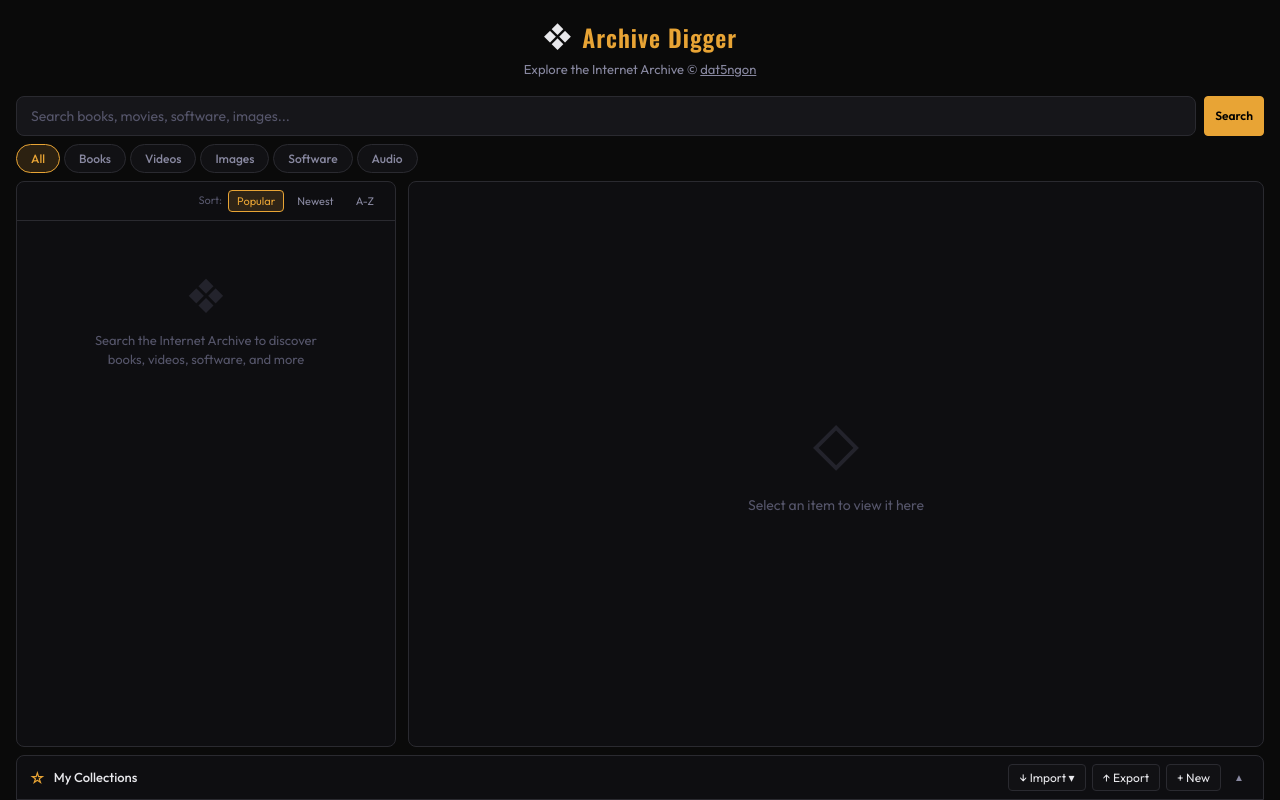
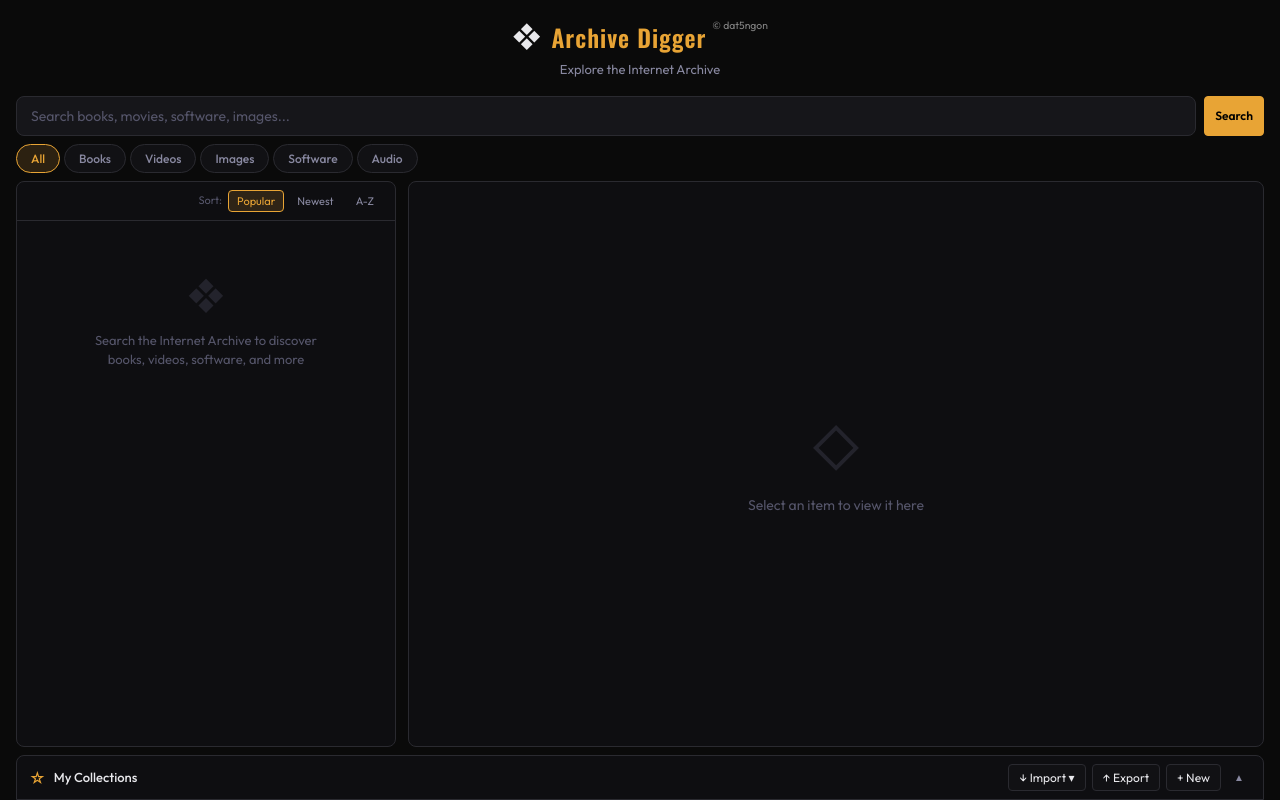
Before and after one commit to dat5ngon/archive-digger, a plain HTML site: page index.html in a window 1280 px wide. Drawn offline with nearby package versions, Linux system fonts and the light colour scheme.

Commit message:
Move credit link next to title, clean subtitle

```diff
--- a/index.html
+++ b/index.html
@@ -16,8 +16,9 @@
             <div class="logo">
                 <span class="logo-icon">&#x2756;</span>
                 <h1>Archive Digger</h1>
+                <a href="https://dat5ngon.github.io" class="credit">&copy; dat5ngon</a>
             </div>
-            <p class="subtitle">Explore the Internet Archive &copy; <a href="https://dat5ngon.github.io" style="color:inherit;text-decoration:underline;">dat5ngon</a></p>
+            <p class="subtitle">Explore the Internet Archive</p>
         </header>
 
         <!-- Search Bar -->
--- a/style.css
+++ b/style.css
@@ -59,6 +59,16 @@ body {
     justify-content: center;
     gap: 10px;
 }
+
+.credit {
+    align-self: flex-start;
+    font-size: 0.65rem;
+    color: rgba(255, 255, 255, 0.5);
+    text-decoration: none;
+    margin-left: -4px;
+    margin-top: 2px;
+}
+.credit:hover { color: rgba(255, 255, 255, 0.8); }
 
 .logo-icon {
     font-size: 28px;
```
